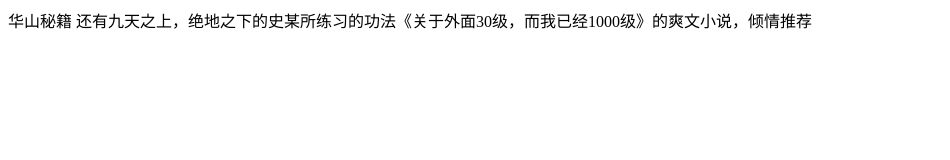
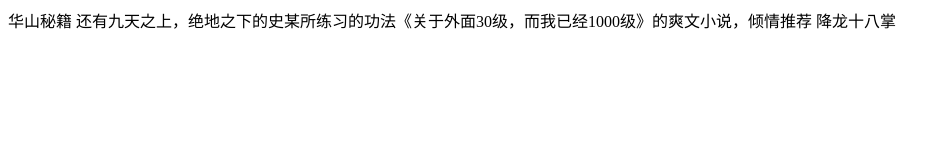
Before and after one commit to git0329Test/huashan, a plain HTML site: page index.html in a window 1280 px wide. Shown: the whole page, without its empty margins (0-950 px from the left). Drawn offline with Linux system fonts and the light colour scheme.

Commit message:
svjdajnvlanlv
kanglongyouhui

```diff
--- a/index.html
+++ b/index.html
@@ -10,5 +10,6 @@
     华山秘籍
 
     还有九天之上，绝地之下的史某所练习的功法《关于外面30级，而我已经1000级》的爽文小说，倾情推荐
+    降龙十八掌
 </body>
 </html>
```
